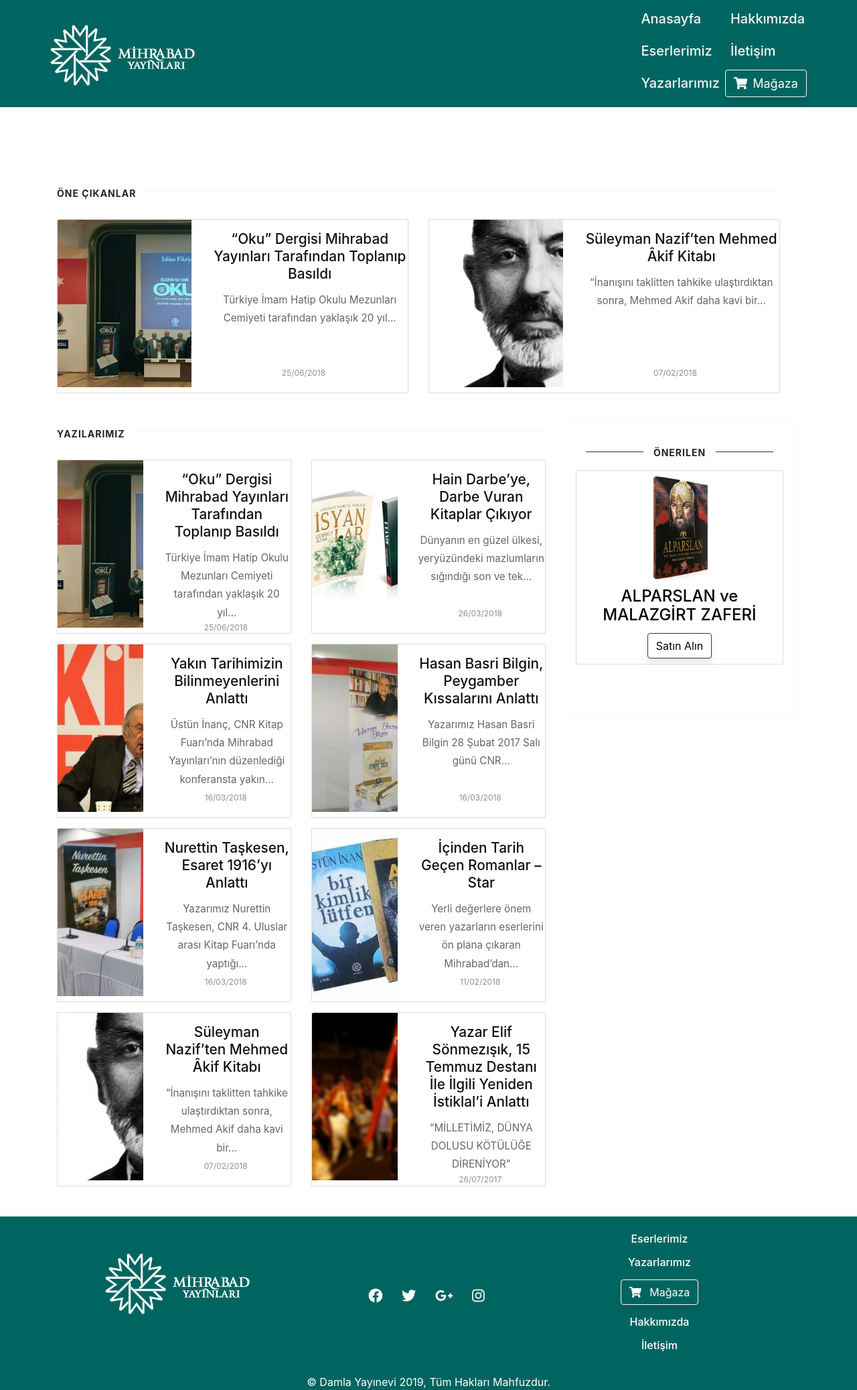
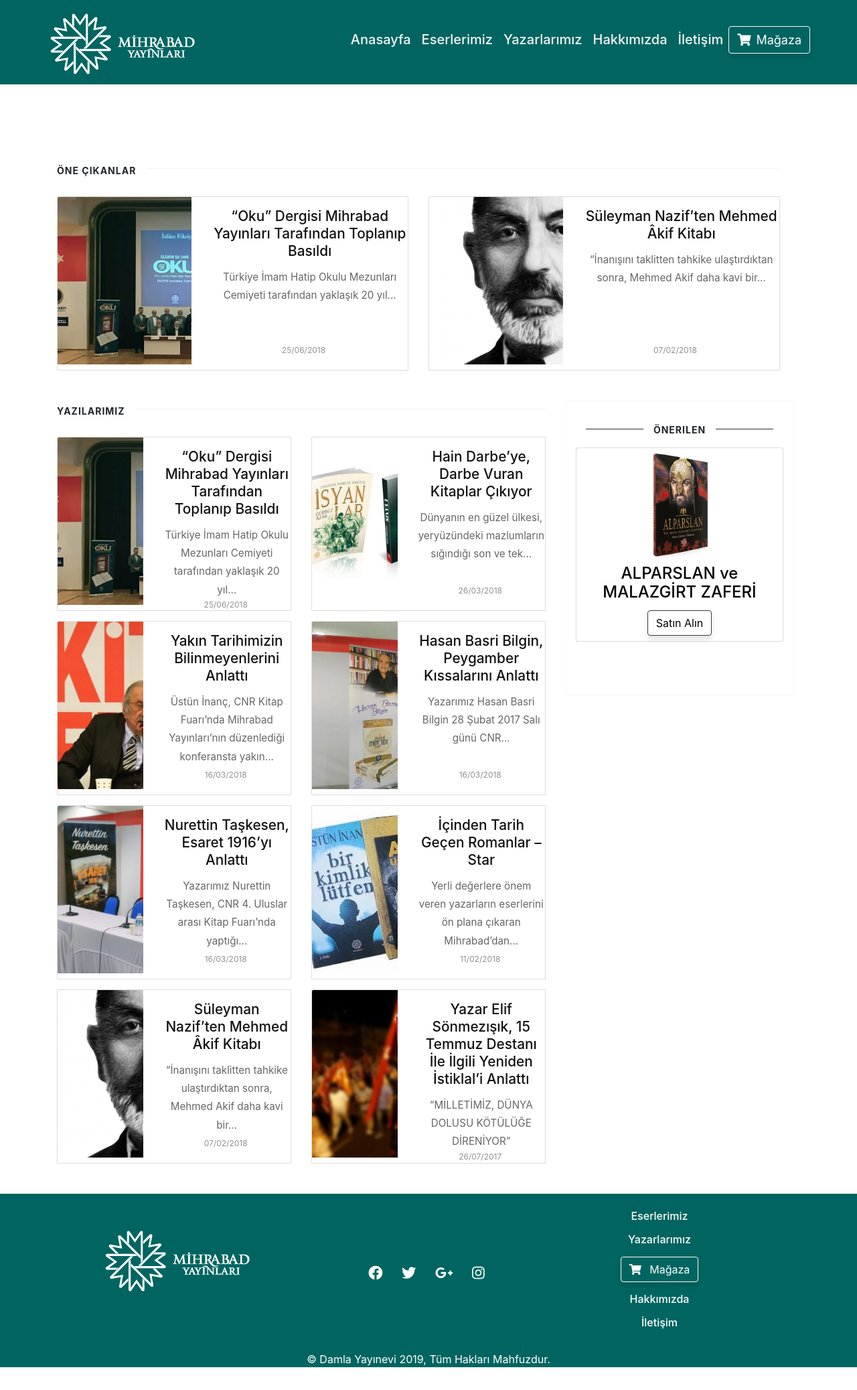
Before and after one commit to edamla/mihrabad, a Jekyll site: the page built from index.html, in a window 1280 px wide. Shown: the whole page at 67% size. Built offline with Jekyll 4.4.1, drawn with Linux system fonts in a browser that asks for light colours; nearby versions of some CDN libraries; the list of posts is cut into pages by our own code; after the commit the page ends 2041 px from its top, so only the background shows below that.

Commit message:
Update default.html

```diff
--- a/_layouts/default.html
+++ b/_layouts/default.html
@@ -71,7 +71,6 @@
         <div class="collapse navbar-collapse" id="navbarsWow">
 
             <ul class="navbar-nav ml-auto">
-                <div class="float-left">
                 <li class="nav-item">
                   <h5><a class="nav-link" href="{{ site.baseurl }}/index.html" style="color: whitesmoke;">Anasayfa</a></h5>
                 </li>
@@ -83,7 +82,6 @@
                 <li class="nav-item">
                     <h5><a class="nav-link" href="{{ site.baseurl }}/indexyazarlar.html" style="color: whitesmoke;">Yazarlarımız</a></h5>
                 </li>
-            </div><div class="float-right">
                 <li class="nav-item">
                     <h5><a class="nav-link" href="{{ site.baseurl }}/about" style="color: whitesmoke;">Hakkımızda</a></h5>
                 </li>
@@ -96,7 +94,6 @@
                     <a class="btn btn-outline-light" href="https://www.damlayayinevi.com.tr/mihrabad-yayinlari" target="_blank" style="font-size: large">
                         <i class="fas fa-shopping-cart mr-2"></i>Mağaza</a>
                 </li>
-            </div>
 
             </ul>
             <!-- Menü bitişi -->
```
